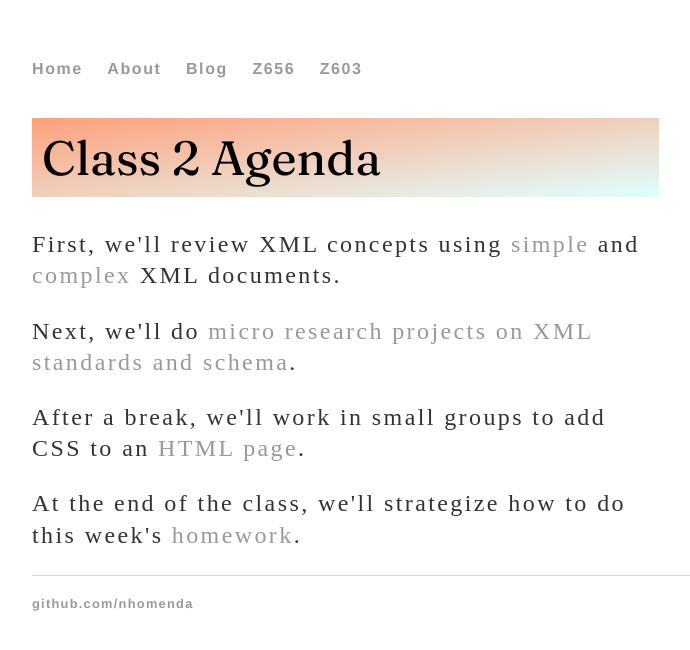
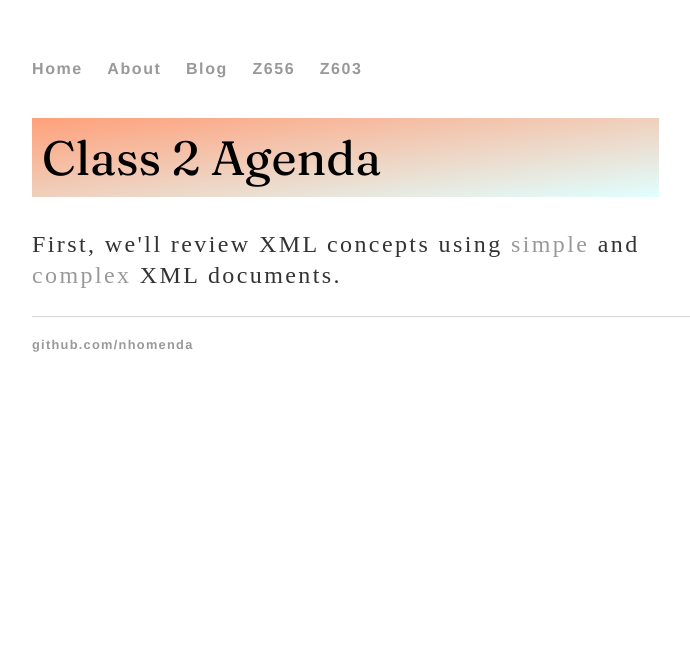
Before and after one commit to nhomenda/nhomenda.github.io, a Jekyll site: the page built from Z603/class2.html, in a window 1280 px wide. Shown: the top 650 px of the page, without its empty margins (160-850 px from the left). Built offline with Jekyll 4.4.1, drawn with Linux system fonts in a browser that asks for light colours.

Commit message:
Update class2.html

```diff
--- a/Z603/class2.html
+++ b/Z603/class2.html
@@ -7,7 +7,7 @@ date: 2021-01-28
 <h1>{{ page.title }}</h1>
 <div class="blurb">
   <p>First, we'll review XML concepts using <a href="/Z603/simple.xml">simple</a> and <a href="http://purl.dlib.indiana.edu/iudl/general/pageturner/mets/VAA2099">complex</a> XML documents.</p>
-  <p>Next, we'll do <a href="/Z603/xmlreview.html">micro research projects on XML standards and schema</a>.</p>
+  <!--<p>Next, we'll do <a href="/Z603/xmlreview.html">micro research projects on XML standards and schema</a>.</p>
   <p>After a break, we'll work in small groups to add CSS to an <a href="/Z603/petrock.html">HTML page</a>.</p>
-  <p>At the end of the class, we'll strategize how to do this week's <a href="/Z603/hw2.html">homework</a>.</p>
+  <p>At the end of the class, we'll strategize how to do this week's <a href="/Z603/hw2.html">homework</a>.</p>-->
 </div><!-- /.blurb -->
```
